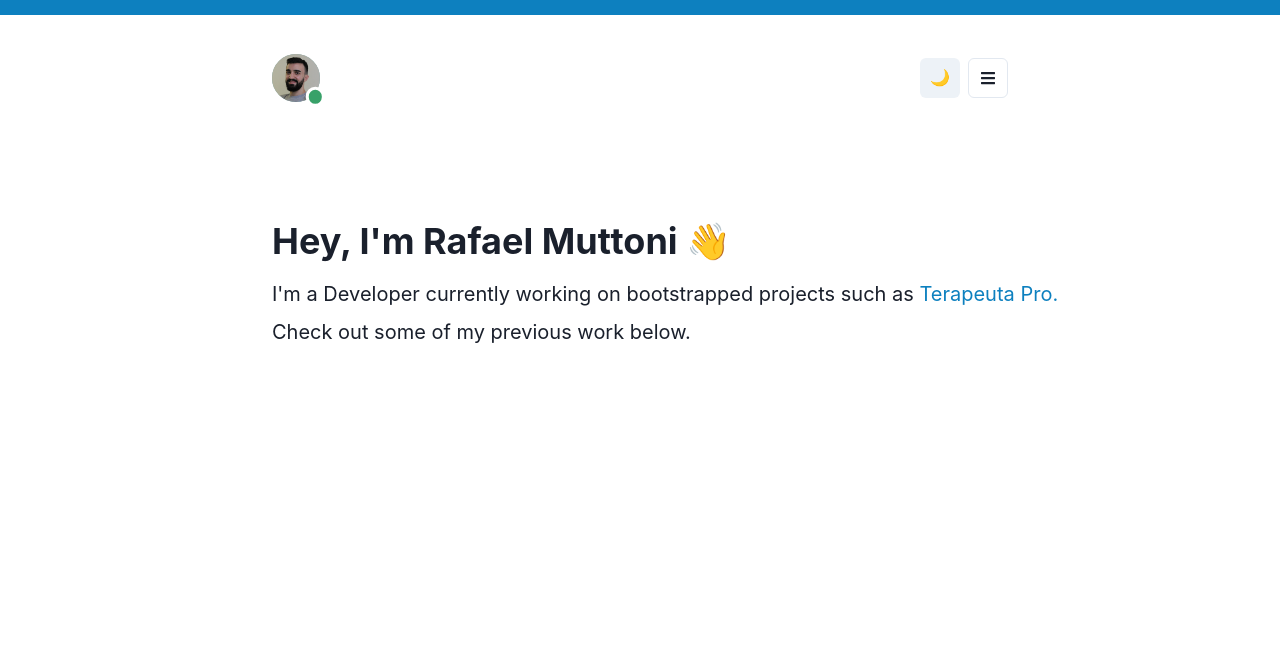
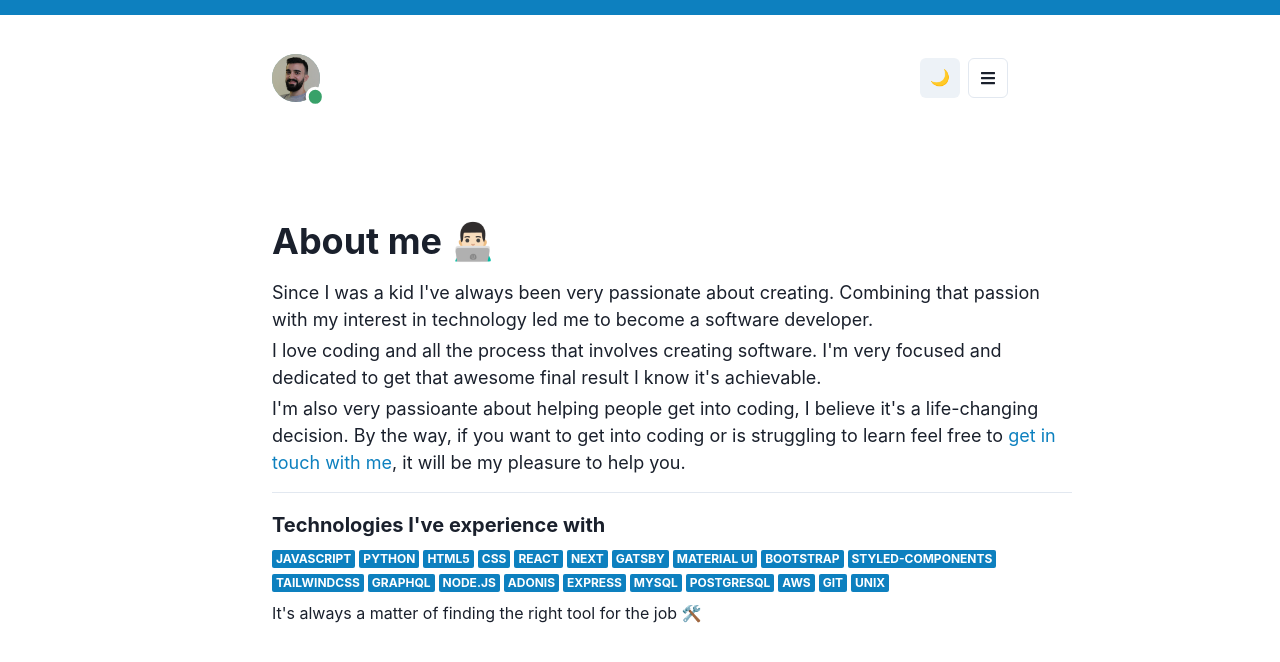
Before and after one commit to rafaelmuttoni/rafaelmuttoni.com, a Next.js app: page /about in a window 1280 px wide. Shown: the top 662 px of the page. Built offline with nearby package versions, Linux system fonts and the light colour scheme.

Commit message:
more stuff

```diff
--- a/src/pages/about.js
+++ b/src/pages/about.js
@@ -1,24 +1,66 @@
-import { Box, Heading, Link as ChakraLink, Text } from '@chakra-ui/react'
+import { Badge, Box, Heading, Link as ChakraLink, Text } from '@chakra-ui/react'
+import { Link } from 'next/link'
 
 export default function About() {
   return (
     <Box mt={20} w="100vh">
       <Heading as="h1" size="xl" mb={4}>
-        Hey, I'm Rafael Muttoni 👋
+        About me 👨🏻‍💻
       </Heading>
-      <Text fontSize="xl" mb={2}>
-        I'm a Developer currently working on bootstrapped projects such as{' '}
-        <ChakraLink
-          color="theme.main"
-          href="https://terapeutapro.com.br"
-          target="_blank"
-        >
-          Terapeuta Pro.
-        </ChakraLink>
+      <Box mb={5} borderBottom="1px" borderColor="gray.200" pb={3}>
+        <Text fontSize="lg" mb={1}>
+          Since I was a kid I've always been very passionate about creating.
+          Combining that passion with my interest in technology led me to become
+          a software developer.
+        </Text>
+        <Text fontSize="lg" mb={1}>
+          I love coding and all the process that involves creating software. I'm
+          very focused and dedicated to get that awesome final result I know
+          it's achievable.
+        </Text>
+        <Text fontSize="lg" mb={1}>
+          I'm also very passioante about helping people get into coding, I
+          believe it's a life-changing decision. By the way, if you want to get
+          into coding or is struggling to learn feel free to{' '}
+          <ChakraLink to="/contact" as={Link} color="theme.main">
+            get in touch with me
+          </ChakraLink>
+          , it will be my pleasure to help you.
+        </Text>
+      </Box>
+
+      <Heading as="h2" size="md" mb={2}>
+        Technologies I've experience with
+      </Heading>
+      {[
+        'Javascript',
+        'Python',
+        'HTML5',
+        'CSS',
+        'React',
+        'Next',
+        'Gatsby',
+        'Material UI',
+        'Bootstrap',
+        'styled-components',
+        'Tailwindcss',
+        'GraphQL',
+        'Node.js',
+        'Adonis',
+        'Express',
+        'MySQL',
+        'PostgreSQL',
+        'AWS',
+        'Git',
+        'UNIX',
+      ].map((tag, tagIndex) => (
+        <Badge key={tagIndex} mr={1} bg="theme.main" variant="solid">
+          {tag}
+        </Badge>
+      ))}
+      <Text mt={2}>
+        It's always a matter of finding the right tool for the job 🛠️
       </Text>
-      <Box d="flex" justifyContent="flex-start" alignItems="center">
-        <Text fontSize="xl">Check out some of my previous work below. </Text>
-      </Box>
     </Box>
   )
 }
```
Also changed, not shown: src/components/Projects/SingleProject.js (+26 -2 lines), src/components/Projects/data.js (+6 -2 lines), src/pages/contact.js (+32 -17 lines).
